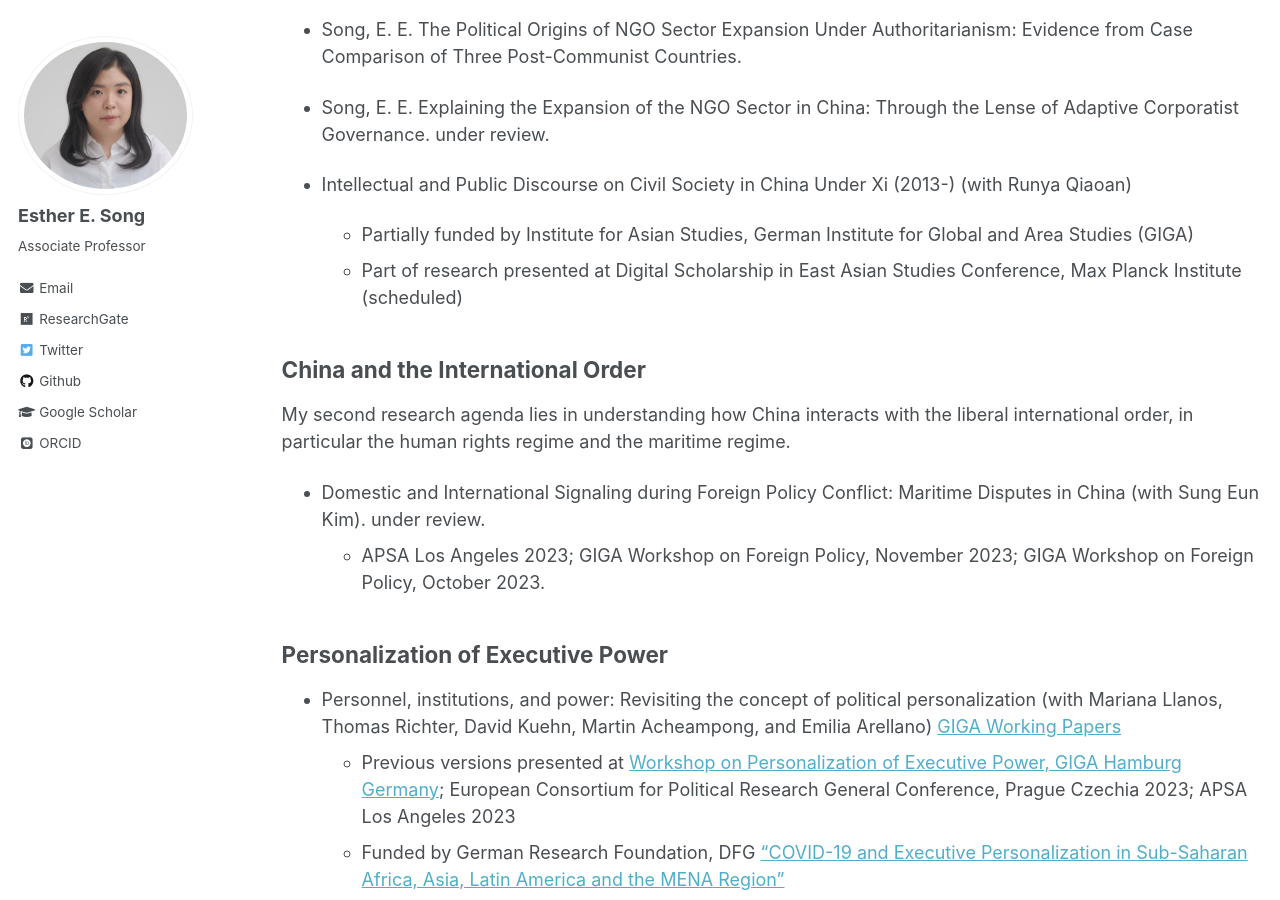
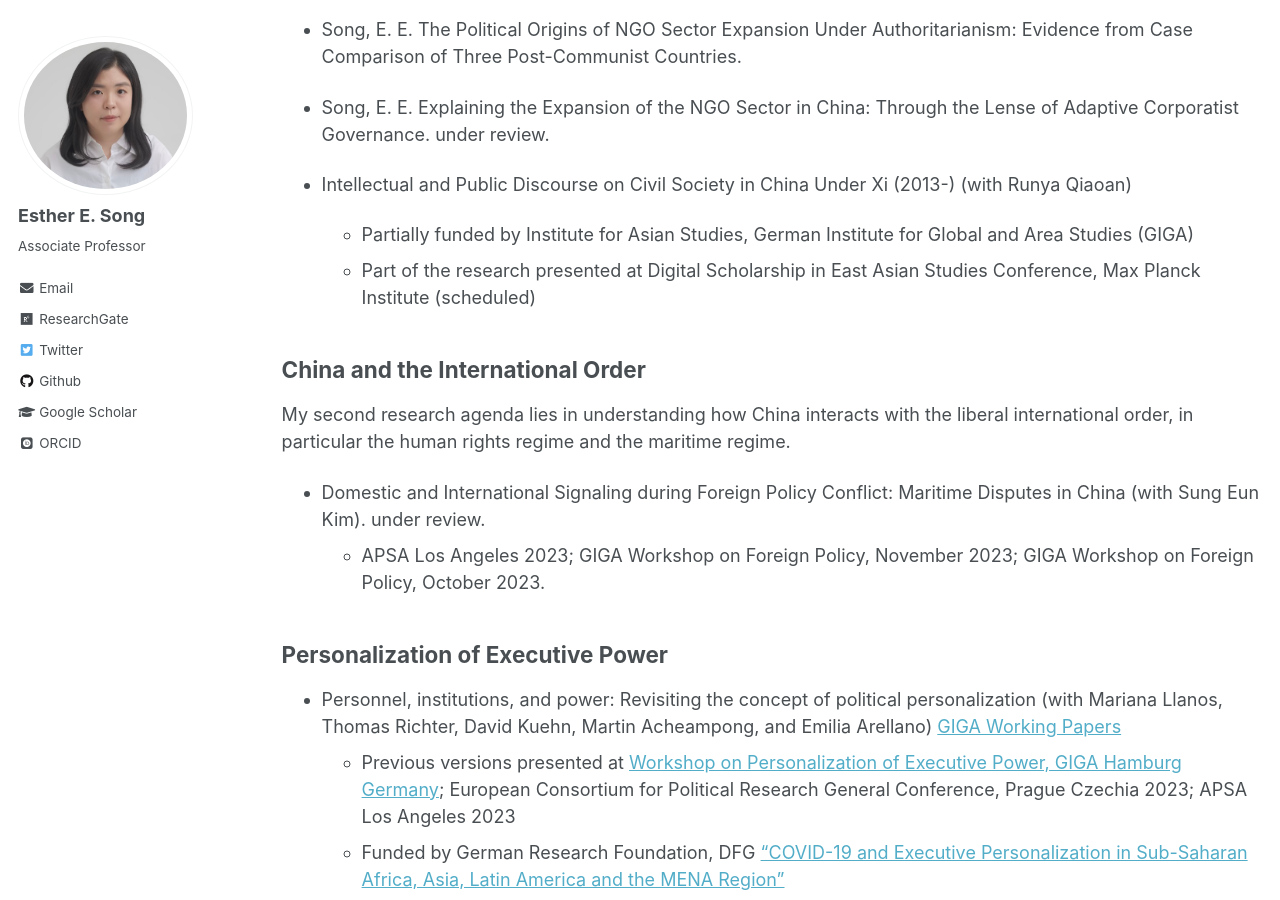
Before and after one commit to ehsong/ehsong.github.io, a Jekyll site: the page built from _pages/research.md, in a window 1280 px wide and 900 px high, scrolled down 3038 px. Built offline with Jekyll 4.4.1, drawn with Linux system fonts in a browser that asks for light colours; some web fonts are replaced.

Commit message:
Update research.md

```diff
--- a/_pages/research.md
+++ b/_pages/research.md
@@ -65,7 +65,7 @@
 
 * Intellectual and Public Discourse on Civil Society in China Under Xi (2013-) (with Runya Qiaoan)
   * Partially funded by Institute for Asian Studies, German Institute for Global and Area Studies (GIGA)
-  * Part of research presented at Digital Scholarship in East Asian Studies Conference, Max Planck Institute (scheduled)
+  * Part of the research presented at Digital Scholarship in East Asian Studies Conference, Max Planck Institute (scheduled)
 
 ## China and the International Order
 
```
